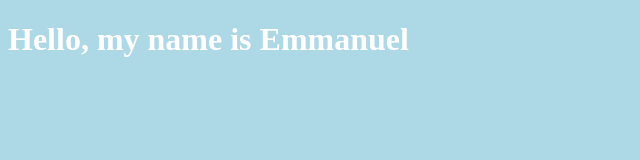
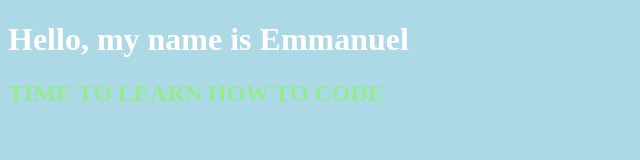
Before and after one commit to Akatobi7/First-Project, a plain HTML site: page index.html in a window 1280 px wide. Shown: the whole page, without its empty margins (0-640 px from the left). Drawn offline with Linux system fonts and the light colour scheme.

Commit message:
time to learn to code

```diff
--- a/index.html
+++ b/index.html
@@ -9,5 +9,6 @@
 </head>
 <body>
     <h1>Hello, my name is Emmanuel</h1>
+    <h2>TIME TO LEARN HOW TO CODE</h2>
 </body>
 </html>
--- a/style.css
+++ b/style.css
@@ -5,3 +5,7 @@
 h1{
     color: white;
 }
+
+h2{
+    color: lightgreen;
+}
```
